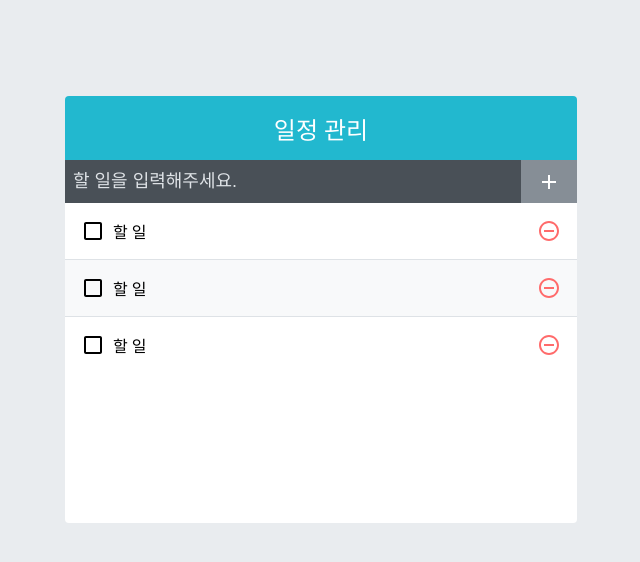
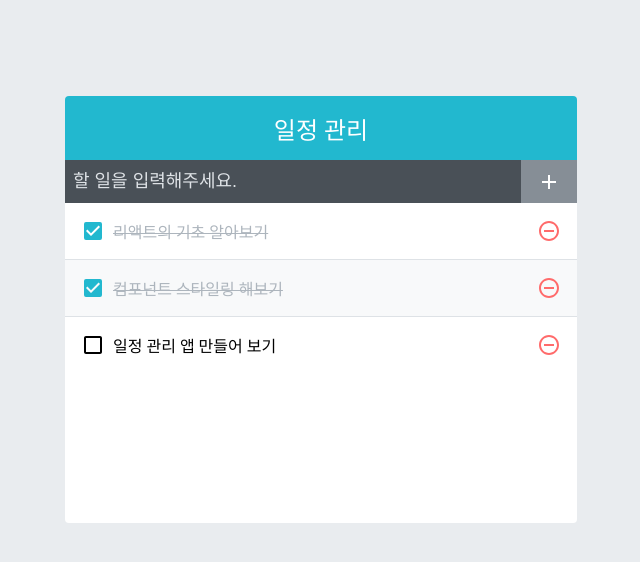
Before and after one commit to leeheeae/react-todo-app, a React (Create React App) app: page / in a window 1280 px wide. Shown: the top 562 px of the page, without its empty margins (319-959 px from the left). Built offline with nearby package versions, Linux system fonts and the light colour scheme.

Commit message:
TodoListItem Props로 넘기기

```diff
--- a/package.json
+++ b/package.json
@@ -6,6 +6,7 @@
     "@testing-library/jest-dom": "^5.16.3",
     "@testing-library/react": "^12.1.4",
     "@testing-library/user-event": "^13.5.0",
+    "classnames": "^2.3.1",
     "node-sass": "^7.0.1",
     "react": "^18.0.0",
     "react-dom": "^18.0.0",
--- a/src/App.js
+++ b/src/App.js
@@ -1,13 +1,31 @@
-import React from "react";
+import { useState } from "react";
 import TodoTemplate from "./components/TodoTemplate";
 import TodoInsert from "./components/TodoInsert";
 import TodoList from "./components/TodoList";
 
 const App = () => {
+    const [todos, setTodos] = useState([
+        {
+            id: 1,
+            text: "리액트의 기초 알아보기",
+            checked: true,
+        },
+        {
+            id: 2,
+            text: "컴포넌트 스타일링 해보기",
+            checked: true,
+        },
+        {
+            id: 3,
+            text: "일정 관리 앱 만들어 보기",
+            checked: false,
+        },
+    ]);
+
     return (
         <TodoTemplate>
             <TodoInsert />
-            <TodoList />
+            <TodoList todos={todos} />
         </TodoTemplate>
     );
 };
--- a/src/components/TodoList.js
+++ b/src/components/TodoList.js
@@ -1,12 +1,12 @@
 import TodoListItem from "./TodoListItem";
 import "./TodoList.scss";
 
-const TodoList = () => {
+const TodoList = ({ todos }) => {
     return (
         <div className="TodoList">
-            <TodoListItem />
-            <TodoListItem />
-            <TodoListItem />
+            {todos.map((todo) => (
+                <TodoListItem todo={todo} key="todo.id" />
+            ))}
         </div>
     );
 };
--- a/src/components/TodoListItem.js
+++ b/src/components/TodoListItem.js
@@ -3,14 +3,17 @@
     MdCheckBox,
     MdRemoveCircleOutline,
 } from "react-icons/md";
+import cn from "classnames";
 import "./TodoListItem.scss";
 
-const TodoListItem = () => {
+const TodoListItem = ({ todo }) => {
+    const { text, checked } = todo;
+
     return (
         <div className="TodoListItem">
-            <div className="checkbox">
-                <MdCheckBoxOutlineBlank />
-                <div className="text">할 일</div>
+            <div className={cn("checkbox", { checked })}>
+                {checked ? <MdCheckBox /> : <MdCheckBoxOutlineBlank />}
+                <div className="text">{text}</div>
             </div>
             <div className="remove">
                 <MdRemoveCircleOutline />
```
Also changed, not shown: 1 other file (tests, documents, lock files or other folders).
